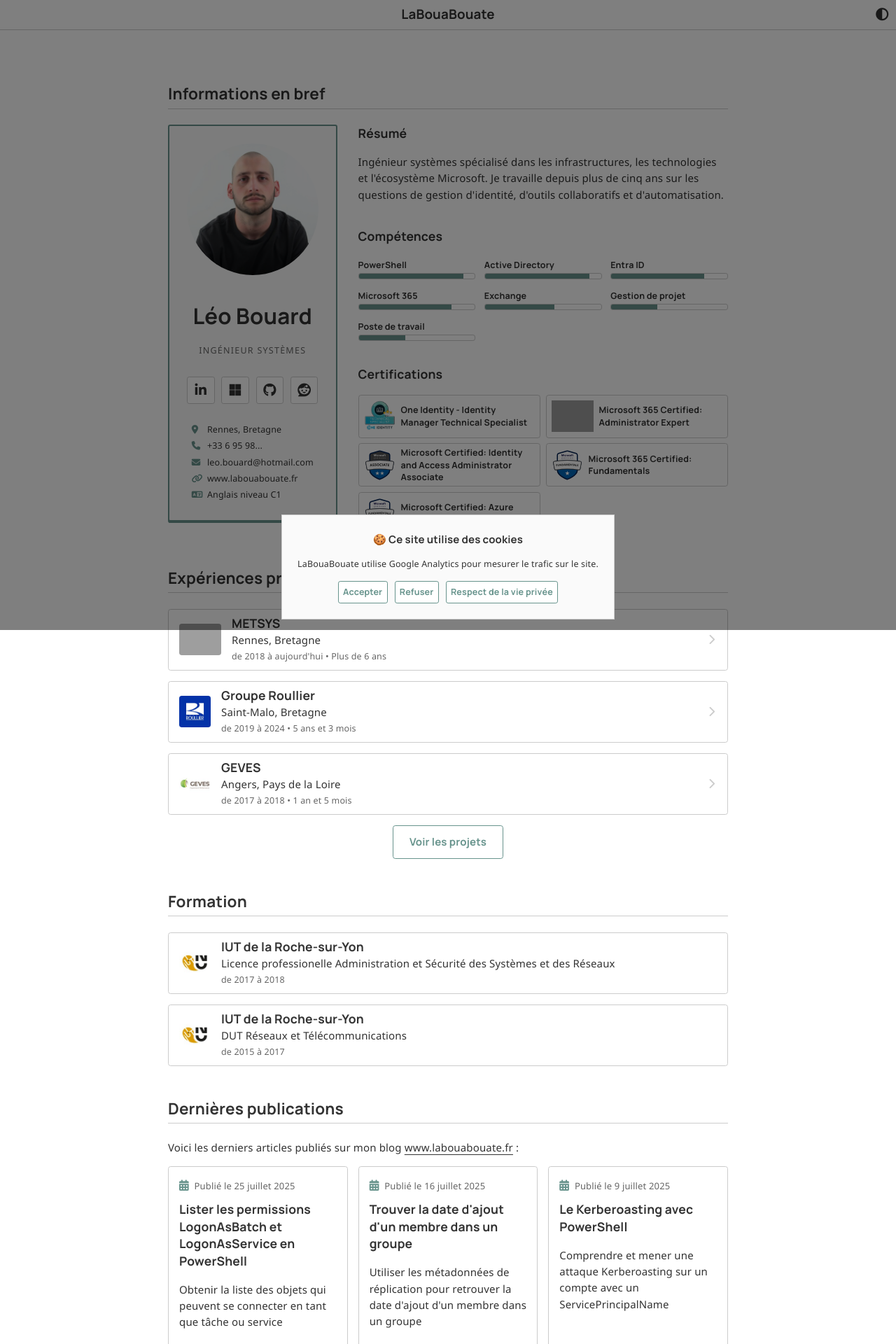
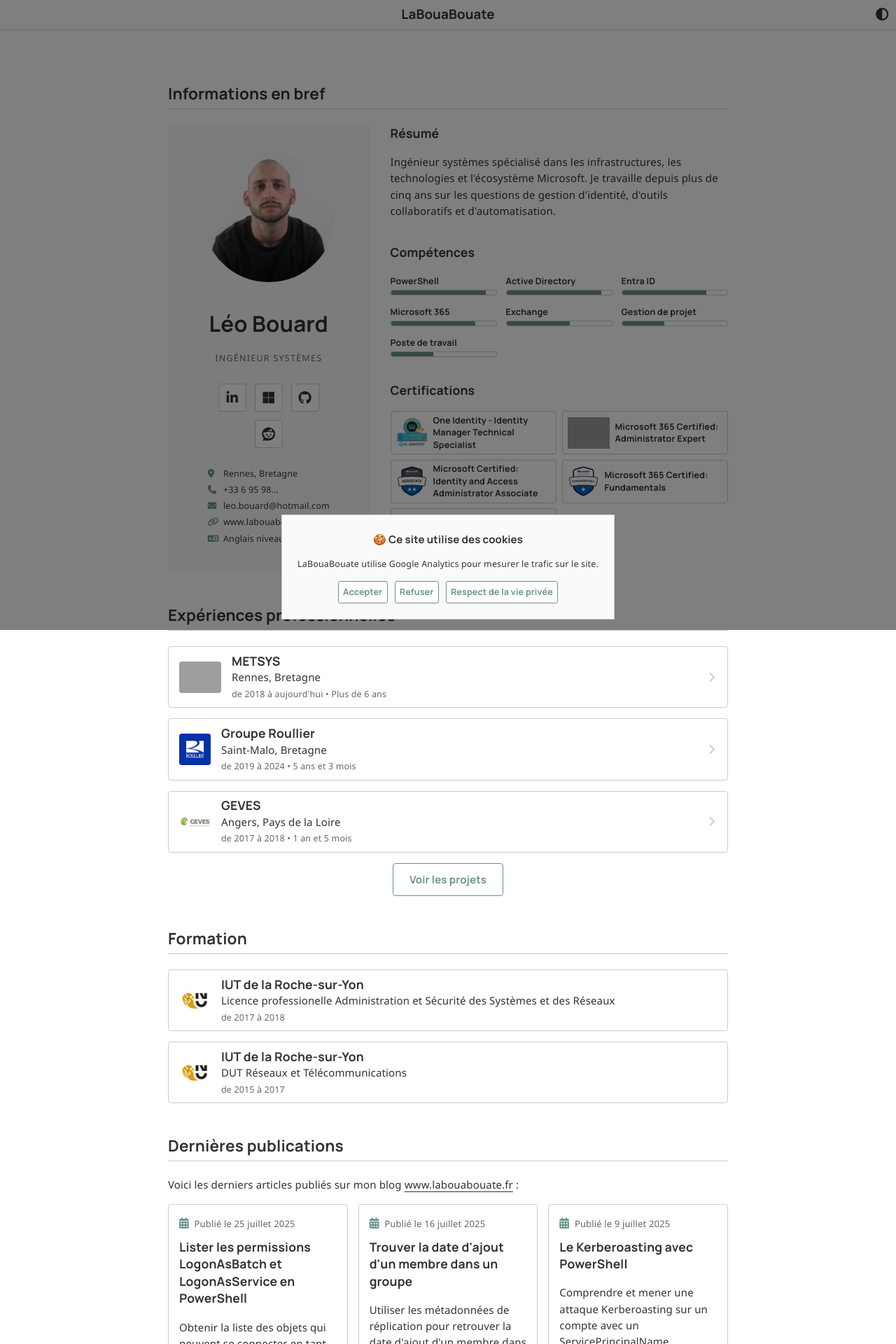
Before and after one commit to leobouard/leobouard.github.io, a Jekyll site: the page built from _pages/cv.html, in a window 1280 px wide. Shown: the top 1920 px of the page at 70% size. Built offline with Jekyll 4.4.1, drawn with Linux system fonts in a browser that asks for light colours; nearby versions of some CDN libraries; some web fonts are replaced; grey boxes are pictures that could not be loaded.

Commit message:
Update cv.scss

```diff
--- a/assets/css/cv.scss
+++ b/assets/css/cv.scss
@@ -92,9 +92,8 @@
     display: flex;
     flex-wrap: wrap;
     justify-content: center;
-    grid-gap: 5px;
+    grid-gap: 1em;
     margin: 2em 0;
-    justify-content: space-between;
 }
 
 div.personalLinks a {
@@ -171,14 +170,14 @@
 div.personalInfo {
     font-size: smaller;
     min-width: 15em;
-    padding: 2em;
+    padding: 3em 4em;
     max-width: fit-content;
     margin: 0 auto;
     height: fit-content;
     border-radius: var(--borderradius);
     background: var(--lightaccent);
-    border: 2px solid var(--primary);
-    box-shadow: 0 2px 0 0 var(--primary);
+    //border: 2px solid var(--primary);
+    //box-shadow: 0 2px 0 0 var(--primary);
 }
 
 div.personalInfo img {
```
